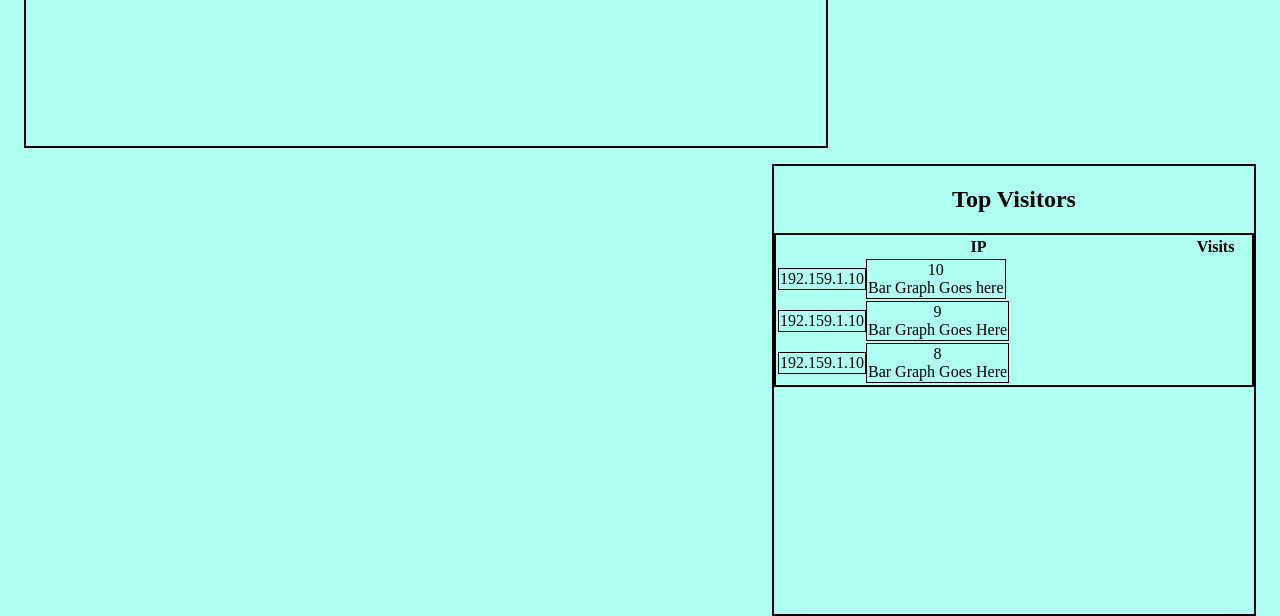
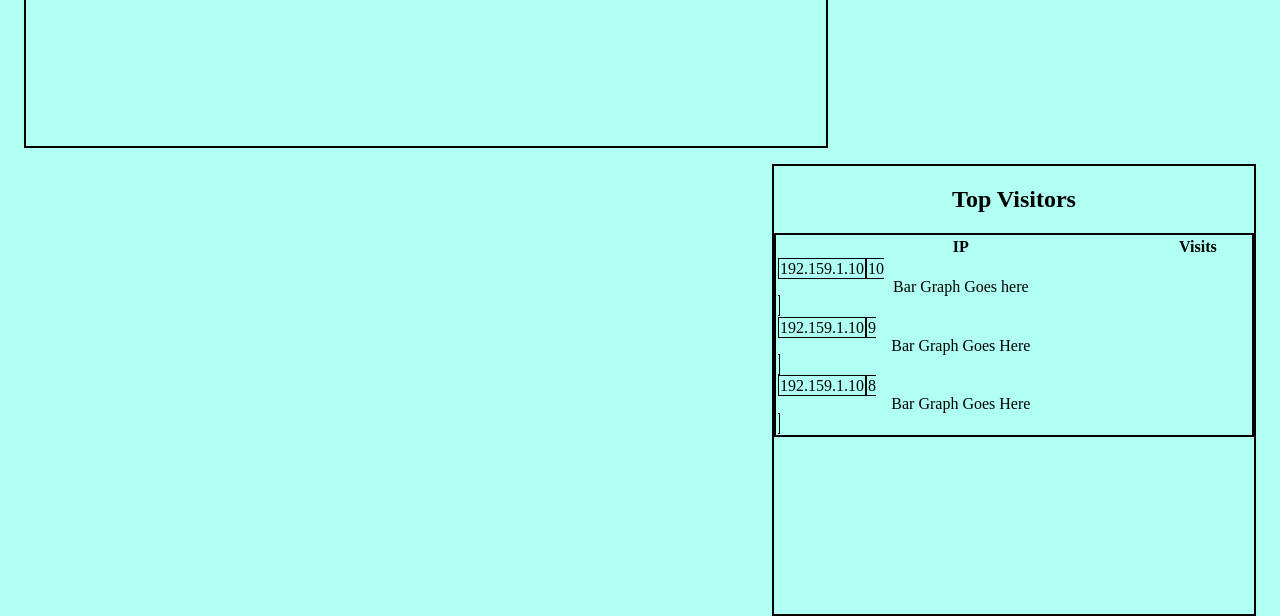
Before and after one commit to boydjc/SiteAnalyzer, a Flask app: template app/templates/home.html in a window 1280 px wide; the page is wider, and only the part inside the window is pictured. Shown: the part 416-1032 px from the top of that part. Run offline with Flask 2, Linux system fonts and the light colour scheme; the template is opened without the code that fills it, so the values that code supplies are empty; parts of the project's set-up code (start-up, migrations or seed data) failed here and were passed over; some libraries are stand-ins or nearby versions.

Commit message:
changed table data

```diff
--- a/app/static/styles/homeStyle.css
+++ b/app/static/styles/homeStyle.css
@@ -93,6 +93,6 @@ body {
 }
 
 #topVisitorDiv td {
-    display: inline-block;
+    display: inline;
     text-align: center;
 }
```
